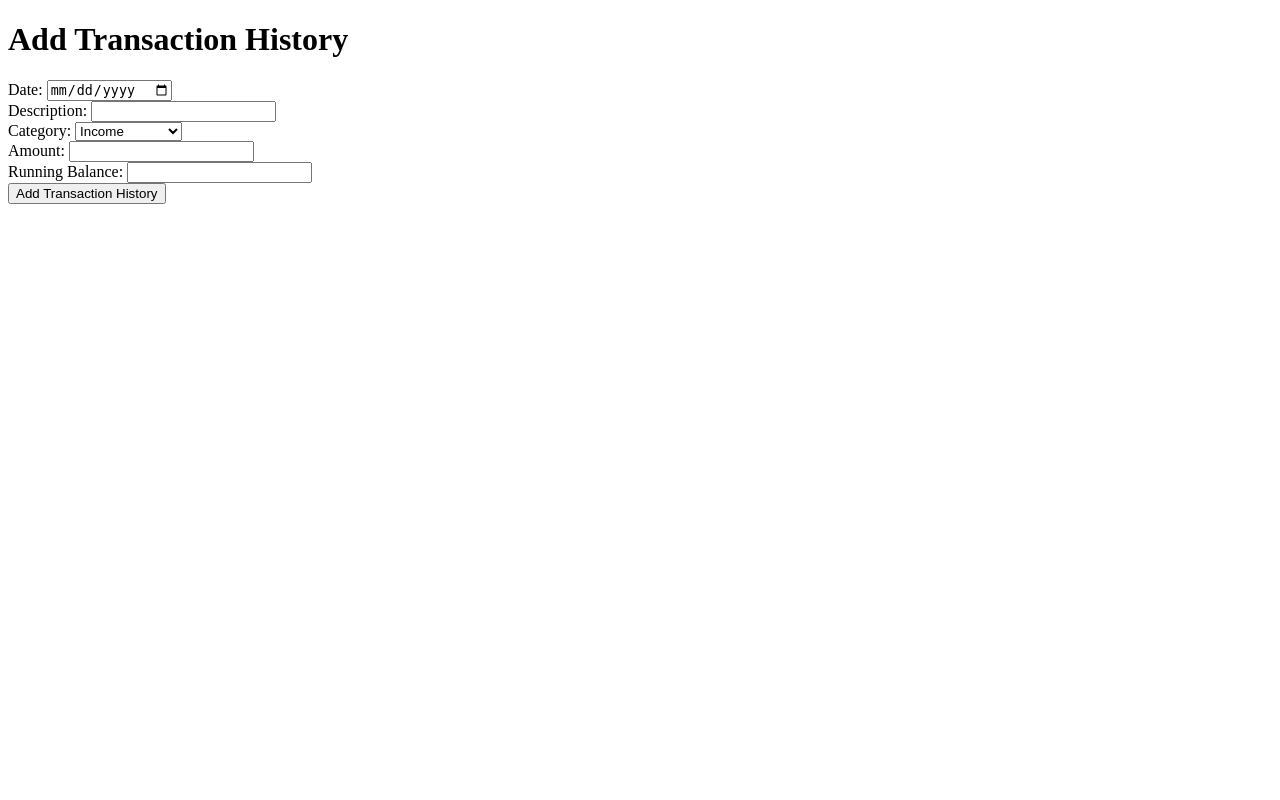
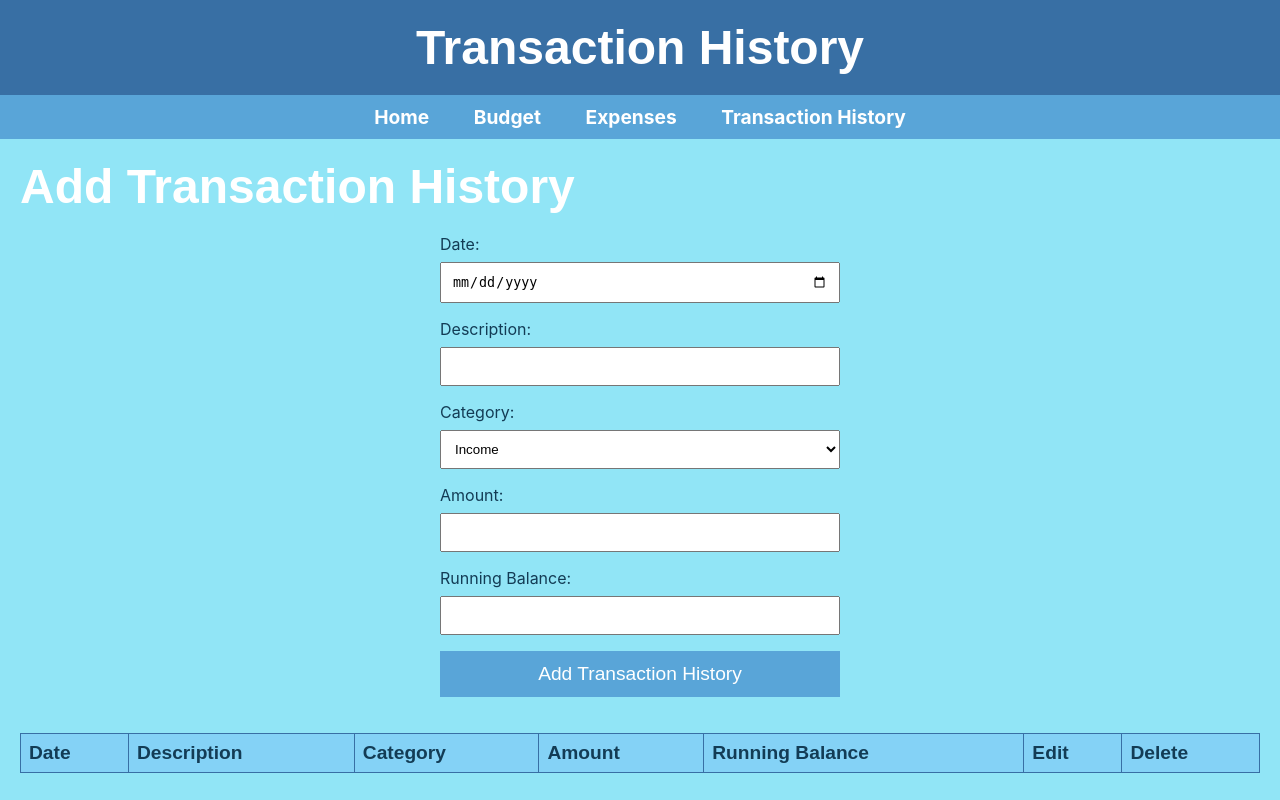
Before and after one commit to niyatisinghal/budget-manager, a Flask app: page /transaction_history in a window 1280 px wide. Run offline with Flask 3, Linux system fonts and the light colour scheme; lists and menus that the app fills with data are empty.

Commit message:
styled transaction page

```diff
--- a/app.py
+++ b/app.py
@@ -264,7 +264,7 @@ def add_debt():
 
 
 @app.route('/transaction_history', methods=['GET', 'POST'])
-def add_transaction_history():
+def record_transaction_history():
     form = TransactionHistoryForm()
 
     if form.validate_on_submit():
@@ -284,12 +284,37 @@ def add_transaction_history():
         # Retrieve the updated transaction history data from the database
         transaction_history_data = TransactionHistory.query.all()
 
-        # Flash a success message
+        # Flash a success message (if you want)
         flash('Transaction history entry added successfully!', 'success')
 
         return render_template('transaction_history.html', all_transactions=form, transaction_history_data=transaction_history_data)
+
     return render_template('transaction_history.html', all_transactions=form)
 
+
+@app.route('/edit_transaction_history/<int:id>', methods=['GET', 'POST'])
+def edit_transaction_history(id):
+    transaction_item = TransactionHistory.query.get_or_404(id)
+    form = TransactionHistoryForm(obj=transaction_item)
+
+    if form.validate_on_submit():
+        form.populate_obj(transaction_item)
+        db.session.commit()
+        # Flash a success message (if you want)
+        flash('Transaction history entry updated successfully!', 'success')
+        return redirect(url_for('transaction_history'))
+
+    return render_template('edit_transaction_history.html', form=form, transaction_item=transaction_item)
+
+
+@app.route('/delete_transaction_history/<int:id>', methods=['POST'])
+def delete_transaction_history(id):
+    transaction_item = TransactionHistory.query.get_or_404(id)
+    db.session.delete(transaction_item)
+    db.session.commit()
+    # Flash a success message (if you want)
+    flash('Transaction history entry deleted successfully!', 'success')
+    return redirect(url_for('transaction_history'))
 
 
 if __name__ == '__main__':
--- a/templates/transaction_history.html
+++ b/templates/transaction_history.html
@@ -3,10 +3,150 @@
 <head>
     <meta charset="UTF-8">
     <meta name="viewport" content="width=device-width, initial-scale=1.0">
-    <title>Add Transaction History</title>
+    <title>Transaction History</title>
+    <style>
+        body {
+            font-family: 'Inter', sans-serif;
+            background-color: #91e5f6;
+            color: #133c55;
+            margin: 0;
+            padding: 0;
+        }
+
+        header {
+            background-color: #386fa4;
+            padding: 20px;
+            text-align: center;
+        }
+
+        h1, h2 {
+            font-family: 'Syne', sans-serif;
+            color: #ffffff;
+            font-size: 3em;
+            margin: 0;
+        }
+
+        nav {
+            background-color: #59a5d8;
+            padding: 10px;
+            text-align: center;
+        }
+
+        nav a {
+            color: #ffffff;
+            text-decoration: none;
+            padding: 10px;
+            margin: 0 10px;
+            font-weight: bold;
+            font-size: 1.2em;
+        }
+
+        nav a:hover {
+            background-color: #84d2f6;
+            color: #133c55;
+        }
+
+        main {
+            padding: 20px;
+        }
+
+        table {
+            border-collapse: collapse;
+            width: 100%;
+            margin-top: 20px;
+        }
+
+        th, td {
+            border: 1px solid #386fa4;
+            padding: 8px;
+            text-align: left;
+        }
+
+        th {
+            background-color: #59a5d8;
+            color: #ffffff;
+            font-family: 'Syne', sans-serif;
+            font-size: 1.2em;
+        }
+
+        .transaction-history-table th {
+            background-color: #84d2f6;
+            color: #133c55;
+        }
+
+        form {
+            margin-top: 20px;
+            max-width: 400px;
+            margin-left: auto;
+            margin-right: auto;
+        }
+
+        label {
+            display: block;
+            margin-bottom: 8px;
+            color: #133c55;
+        }
+
+        input, select {
+            width: 100%;
+            padding: 10px;
+            margin-bottom: 16px;
+            box-sizing: border-box;
+        }
+
+        input[type="submit"] {
+            background-color: #59a5d8;
+            color: #ffffff;
+            border: none;
+            padding: 12px;
+            cursor: pointer;
+            font-size: 1.2em;
+        }
+
+        input[type="submit"]:hover {
+            background-color: #84d2f6;
+        }
+
+        /* Additional styles for better readability */
+        a {
+            color: #59a5d8;
+            text-decoration: none;
+        }
+
+        a:hover {
+            text-decoration: underline;
+        }
+
+        footer {
+            text-align: center;
+            padding: 20px 0;
+            background-color: #386fa4;
+            color: #ffffff;
+            position: absolute;
+            bottom: 0;
+            width: 100%;
+        }
+
+        /* Add your other styles here */
+
+    </style>
 </head>
 <body>
-    <h1>Add Transaction History</h1>
+    <header>
+        <h1>Transaction History</h1>
+    </header>
+
+    <nav>
+        <a href="/">Home</a>
+        <a href="/budget">Budget</a>
+        <a href="/expenses">Expenses</a>
+        <!-- Add a link for transaction history -->
+        <a href="/transaction_history">Transaction History</a>
+    </nav>
+
+    <main>
+        <h2>Add Transaction History</h2>
+
         <form method="POST" action="/transaction_history">
             {{ all_transactions.csrf_token }}
             {{ all_transactions.hidden_tag() }}
@@ -27,5 +167,34 @@
             <br>
             <input type="submit" value="Add Transaction History">
         </form>
+
+        <table class="transaction-history-table" border="1">
+            <thead>
+                <tr>
+                    <th>Date</th>
+                    <th>Description</th>
+                    <th>Category</th>
+                    <th>Amount</th>
+                    <th>Running Balance</th>
+                    <th>Edit</th>
+                    <th>Delete</th>
+                </tr>
+            </thead>
+            <tbody>
+                {% for item in transaction_history_data %}
+                    <tr>
+                        <td>{{ item.date }}</td>
+                        <td>{{ item.description }}</td>
+                        <td>{{ item.category }}</td>
+                        <td>{{ item.amount }}</td>
+                        <td>{{ item.running_balance }}</td>
+                        <td><a href="/edit_transaction_history/{{ item.id }}">Edit</a></td>
+                        <td><a href="/delete_transaction_history/{{ item.id }}" onclick="return confirm('Are you sure you want to delete this entry?')">Delete</a></td>
+                    </tr>
+                {% endfor %}
+            </tbody>
+        </table>
+    </main>
+
 </body>
 </html>
```
Lines whose indentation alone changed are shown as unchanged.
